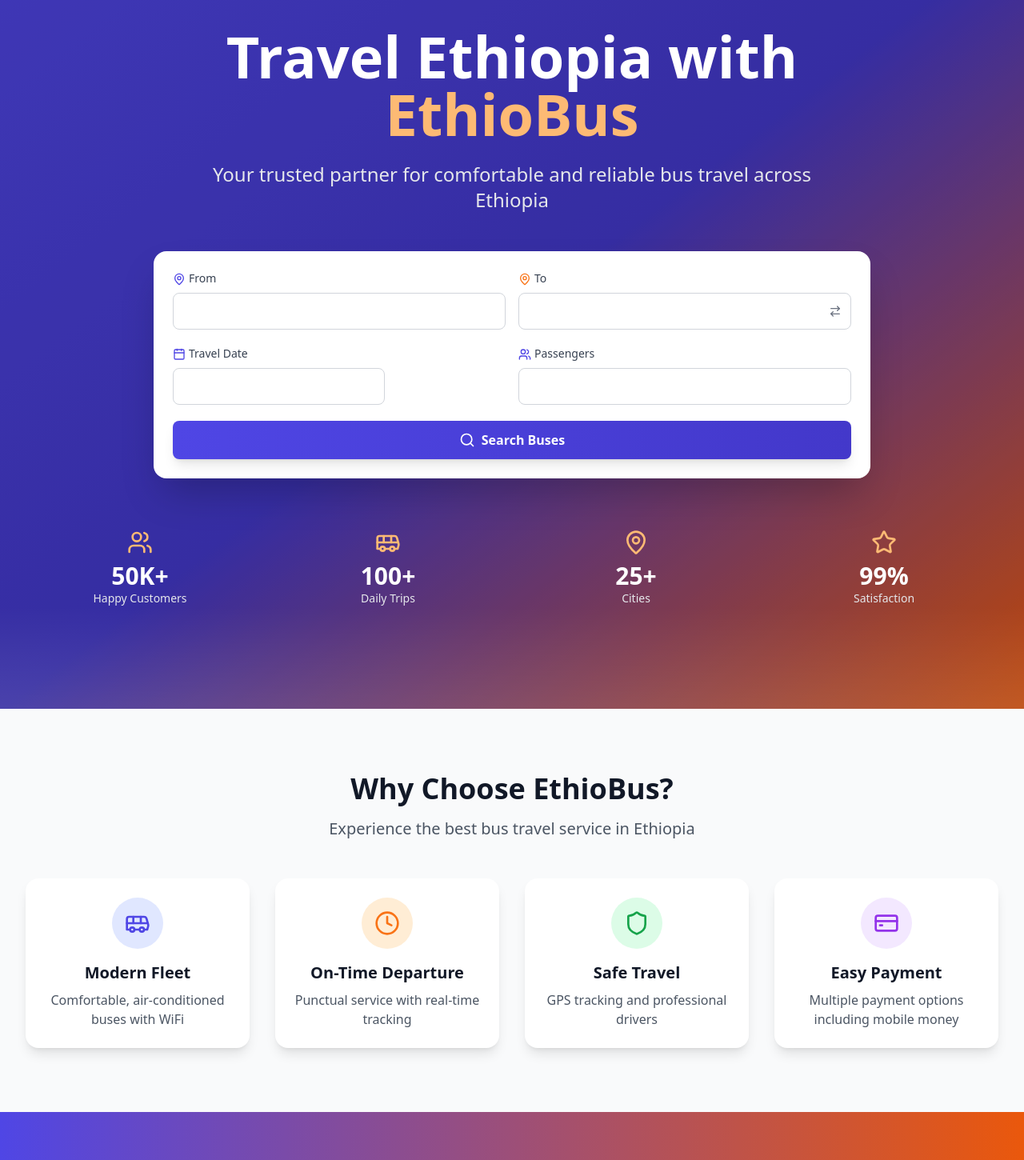
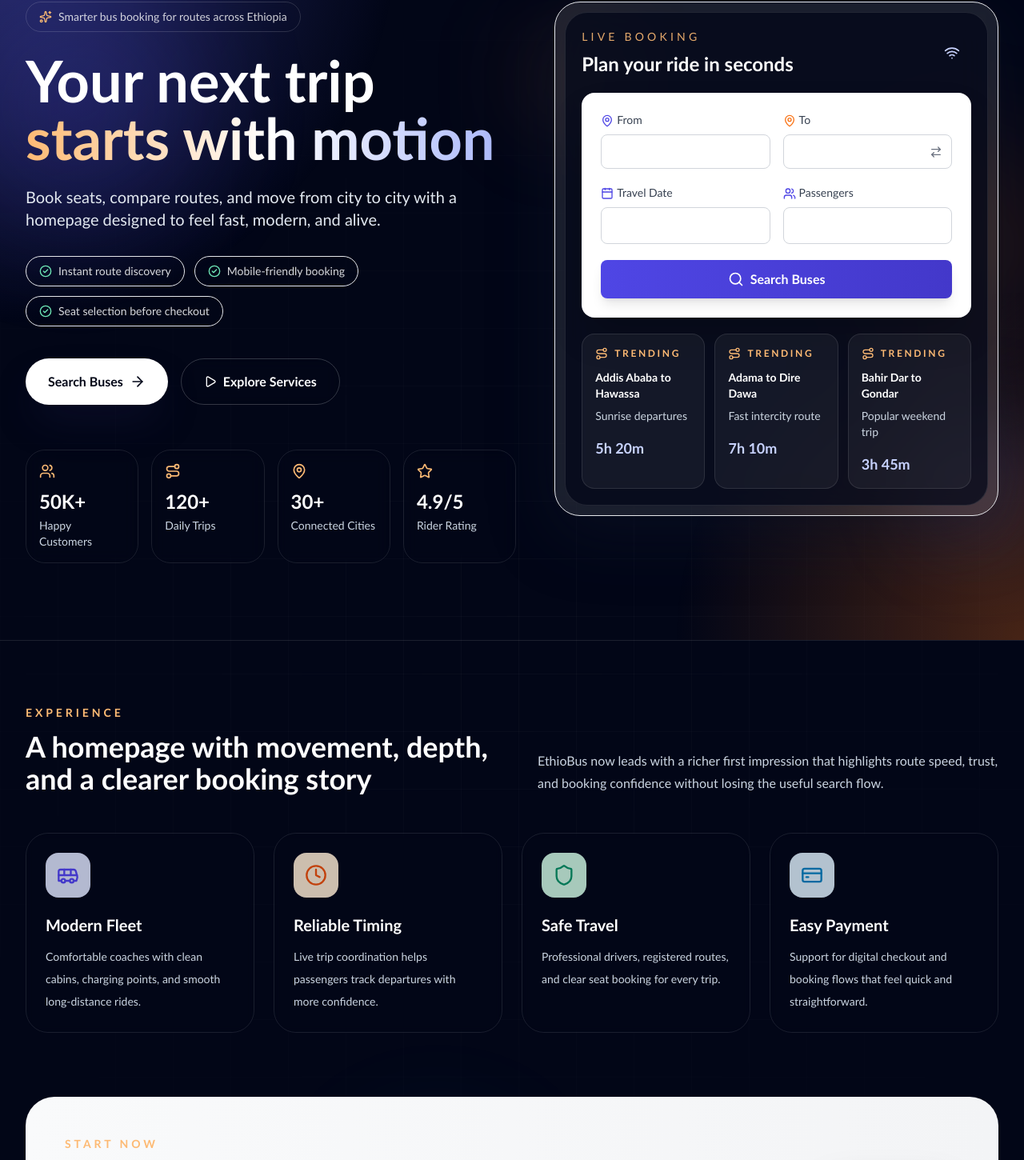
Before and after one commit to biruk2116/Bus-ticketing, a React (Vite) app in the folder frontend/: page / in a window 1280 px wide. Shown: the part 158-1608 px from the top of the page at 80% size. Built offline with nearby package versions, Linux system fonts and the light colour scheme.

Commit message:
feat: add animated homepage

```diff
--- a/frontend/src/components/Home.jsx
+++ b/frontend/src/components/Home.jsx
@@ -1,17 +1,20 @@
-// src/components/Home.jsx
 import React from 'react'
 import { motion } from 'framer-motion'
 import { useNavigate } from 'react-router-dom'
 import {
+  ArrowRight,
   Bus,
+  CheckCircle2,
   Clock,
-  Shield,
   CreditCard,
   MapPin,
-  Calendar,
-  ArrowRight,
+  Play,
+  Route,
+  Shield,
+  Sparkles,
   Star,
-  Users
+  Users,
+  Wifi,
 } from 'lucide-react'
 import BusSearch from './BusSearch'
 
@@ -22,158 +25,271 @@
     {
       icon: Bus,
       title: 'Modern Fleet',
-      description: 'Comfortable, air-conditioned buses with WiFi',
-      color: 'text-primary-600',
-      bgColor: 'bg-primary-100'
+      description:
+        'Comfortable coaches with clean cabins, charging points, and smooth long-distance rides.',
+      color: 'text-primary-700',
+      bgColor: 'bg-primary-100/80',
     },
     {
       icon: Clock,
-      title: 'On-Time Departure',
-      description: 'Punctual service with real-time tracking',
-      color: 'text-accent-500',
-      bgColor: 'bg-accent-100'
+      title: 'Reliable Timing',
+      description:
+        'Live trip coordination helps passengers track departures with more confidence.',
+      color: 'text-accent-700',
+      bgColor: 'bg-accent-100/80',
     },
     {
       icon: Shield,
       title: 'Safe Travel',
-      description: 'GPS tracking and professional drivers',
-      color: 'text-green-600',
-      bgColor: 'bg-green-100'
+      description:
+        'Professional drivers, registered routes, and clear seat booking for every trip.',
+      color: 'text-emerald-700',
+      bgColor: 'bg-emerald-100/80',
     },
     {
       icon: CreditCard,
       title: 'Easy Payment',
-      description: 'Multiple payment options including mobile money',
-      color: 'text-purple-600',
-      bgColor: 'bg-purple-100'
-    }
+      description:
+        'Support for digital checkout and booking flows that feel quick and straightforward.',
+      color: 'text-sky-700',
+      bgColor: 'bg-sky-100/80',
+    },
   ]
 
   const stats = [
     { value: '50K+', label: 'Happy Customers', icon: Users },
-    { value: '100+', label: 'Daily Trips', icon: Bus },
-    { value: '25+', label: 'Cities', icon: MapPin },
-    { value: '99%', label: 'Satisfaction', icon: Star },
+    { value: '120+', label: 'Daily Trips', icon: Route },
+    { value: '30+', label: 'Connected Cities', icon: MapPin },
+    { value: '4.9/5', label: 'Rider Rating', icon: Star },
+  ]
+
+  const highlights = [
+    'Instant route discovery',
+    'Mobile-friendly booking',
+    'Seat selection before checkout',
+  ]
+
+  const journeys = [
+    { route: 'Addis Ababa to Hawassa', time: '5h 20m', vibe: 'Sunrise departures' },
+    { route: 'Adama to Dire Dawa', time: '7h 10m', vibe: 'Fast intercity route' },
+    { route: 'Bahir Dar to Gondar', time: '3h 45m', vibe: 'Popular weekend trip' },
   ]
 
   return (
-    <div className="min-h-screen">
-      {/* Hero Section with Search */}
-      <section className="relative bg-gradient-to-br from-primary-600 via-primary-700 to-accent-600 text-white overflow-hidden">
-        <div className="absolute inset-0 bg-black/20" />
-        <div className="relative max-w-7xl mx-auto px-4 sm:px-6 lg:px-8 py-20 lg:py-32">
+    <div className="relative min-h-screen overflow-hidden bg-slate-950 text-white">
+      <div className="hero-grid absolute inset-0 opacity-40" />
+      <div className="hero-orb hero-orb-one" />
+      <div className="hero-orb hero-orb-two" />
+      <div className="hero-orb hero-orb-three" />
+
+      <section className="relative overflow-hidden border-b border-white/10">
+        <div className="absolute inset-0 bg-[radial-gradient(circle_at_top_left,_rgba(99,102,241,0.4),_transparent_32%),radial-gradient(circle_at_bottom_right,_rgba(249,115,22,0.28),_transparent_28%)]" />
+        <div className="relative mx-auto grid max-w-7xl gap-12 px-4 pb-20 pt-14 sm:px-6 lg:grid-cols-[1.05fr_0.95fr] lg:px-8 lg:pb-24 lg:pt-24">
           <motion.div
-            initial={{ opacity: 0, y: 20 }}
+            initial={{ opacity: 0, y: 32 }}
             animate={{ opacity: 1, y: 0 }}
-            transition={{ duration: 0.6 }}
-            className="text-center mb-12"
+            transition={{ duration: 0.7 }}
+            className="flex flex-col justify-center"
           >
-            <h1 className="text-5xl lg:text-7xl font-bold mb-6">
-              Travel Ethiopia with
-              <span className="block text-accent-300">EthioBus</span>
+            <div className="mb-6 inline-flex w-fit items-center gap-2 rounded-full border border-white/15 bg-white/8 px-4 py-2 text-sm text-white/80 backdrop-blur">
+              <Sparkles className="h-4 w-4 text-accent-300" />
+              Smarter bus booking for routes across Ethiopia
+            </div>
+
+            <h1 className="max-w-3xl text-5xl font-black leading-tight text-white sm:text-6xl lg:text-7xl">
+              Your next trip
+              <span className="block bg-gradient-to-r from-accent-300 via-white to-primary-300 bg-clip-text text-transparent">
+                starts with motion
+              </span>
             </h1>
-            <p className="text-xl lg:text-2xl text-gray-200 max-w-3xl mx-auto">
-              Your trusted partner for comfortable and reliable bus travel across Ethiopia
+
+            <p className="mt-6 max-w-2xl text-lg leading-8 text-slate-200 sm:text-xl">
+              Book seats, compare routes, and move from city to city with a homepage designed to
+              feel fast, modern, and alive.
             </p>
+
+            <div className="mt-8 flex flex-wrap gap-3">
+              {highlights.map((item) => (
+                <div
+                  key={item}
+                  className="inline-flex items-center gap-2 rounded-full border border-white/12 bg-white/8 px-4 py-2 text-sm text-white/85"
+                >
+                  <CheckCircle2 className="h-4 w-4 text-emerald-300" />
+                  {item}
+                </div>
+              ))}
+            </div>
+
+            <div className="mt-10 flex flex-col gap-4 sm:flex-row">
+              <motion.button
+                whileHover={{ scale: 1.03 }}
+                whileTap={{ scale: 0.98 }}
+                onClick={() => navigate('/search')}
+                className="inline-flex items-center justify-center gap-2 rounded-full bg-white px-7 py-4 text-base font-bold text-slate-950 shadow-2xl shadow-primary-950/40"
+              >
+                Search Buses
+                <ArrowRight className="h-5 w-5" />
+              </motion.button>
+              <motion.button
+                whileHover={{ scale: 1.03 }}
+                whileTap={{ scale: 0.98 }}
+                onClick={() => navigate('/services')}
+                className="inline-flex items-center justify-center gap-2 rounded-full border border-white/20 bg-white/8 px-7 py-4 text-base font-semibold text-white backdrop-blur"
+              >
+                <Play className="h-4 w-4" />
+                Explore Services
+              </motion.button>
+            </div>
+
+            <div className="mt-14 grid grid-cols-2 gap-4 sm:grid-cols-4">
+              {stats.map((stat, index) => (
+                <motion.div
+                  key={stat.label}
+                  initial={{ opacity: 0, y: 24 }}
+                  animate={{ opacity: 1, y: 0 }}
+                  transition={{ delay: 0.2 + index * 0.08, duration: 0.5 }}
+                  className="rounded-3xl border border-white/10 bg-white/6 p-4 backdrop-blur"
+                >
+                  <stat.icon className="mb-3 h-5 w-5 text-accent-300" />
+                  <div className="text-2xl font-black text-white">{stat.value}</div>
+                  <div className="mt-1 text-sm text-slate-300">{stat.label}</div>
+                </motion.div>
+              ))}
+            </div>
           </motion.div>
 
           <motion.div
-            initial={{ opacity: 0, y: 30 }}
+            initial={{ opacity: 0, scale: 0.96 }}
+            animate={{ opacity: 1, scale: 1 }}
+            transition={{ delay: 0.15, duration: 0.7 }}
+            className="relative"
+          >
+            <div className="absolute -left-8 top-12 hidden h-24 w-24 rounded-full bg-accent-400/20 blur-3xl lg:block" />
+            <div className="absolute -right-8 bottom-12 hidden h-28 w-28 rounded-full bg-primary-400/30 blur-3xl lg:block" />
+            <div className="relative rounded-[32px] border border-white/14 bg-white/10 p-3 shadow-[0_24px_80px_rgba(15,23,42,0.45)] backdrop-blur-xl">
+              <div className="rounded-[28px] border border-white/10 bg-slate-950/70 p-5">
+                <div className="mb-5 flex items-center justify-between">
+                  <div>
+                    <p className="text-sm uppercase tracking-[0.3em] text-accent-300/90">
+                      Live Booking
+                    </p>
+                    <h2 className="mt-2 text-2xl font-bold text-white">
+                      Plan your ride in seconds
+                    </h2>
+                  </div>
+                  <div className="flex h-12 w-12 items-center justify-center rounded-2xl bg-white/8">
+                    <Wifi className="h-5 w-5 text-primary-200" />
+                  </div>
+                </div>
+
+                <BusSearch compact />
+
+                <div className="mt-5 grid gap-3 md:grid-cols-3">
+                  {journeys.map((journey, index) => (
+                    <motion.div
+                      key={journey.route}
+                      initial={{ opacity: 0, y: 20 }}
                       animate={{ opacity: 1, y: 0 }}
-            transition={{ delay: 0.3, duration: 0.6 }}
+                      transition={{ delay: 0.3 + index * 0.1, duration: 0.5 }}
+                      className="rounded-2xl border border-white/10 bg-white/5 p-4"
                     >
-            <BusSearch compact />
+                      <div className="mb-3 flex items-center gap-2 text-accent-300">
+                        <Route className="h-4 w-4" />
+                        <span className="text-xs font-semibold uppercase tracking-[0.22em]">
+                          Trending
+                        </span>
+                      </div>
+                      <h3 className="text-sm font-semibold text-white">{journey.route}</h3>
+                      <p className="mt-2 text-sm text-slate-300">{journey.vibe}</p>
+                      <p className="mt-4 text-lg font-bold text-primary-200">{journey.time}</p>
                     </motion.div>
-
-          {/* Stats */}
-          <motion.div
-            initial={{ opacity: 0 }}
-            animate={{ opacity: 1 }}
-            transition={{ delay: 0.6 }}
-            className="grid grid-cols-2 lg:grid-cols-4 gap-6 mt-16"
-          >
-            {stats.map((stat, index) => (
-              <div key={index} className="text-center">
-                <stat.icon className="h-8 w-8 mx-auto mb-2 text-accent-300" />
-                <div className="text-3xl font-bold">{stat.value}</div>
-                <div className="text-sm text-gray-200">{stat.label}</div>
+                  ))}
                 </div>
-            ))}
+              </div>
+            </div>
           </motion.div>
         </div>
-
-        {/* Animated Background Buses */}
-        <div className="absolute bottom-0 left-0 right-0 h-32 bg-gradient-to-t from-white/10 to-transparent" />
       </section>
 
-      {/* Features Section */}
-      <section className="py-20 bg-gray-50 dark:bg-gray-800">
-        <div className="max-w-7xl mx-auto px-4 sm:px-6 lg:px-8">
+      <section className="relative py-20">
+        <div className="mx-auto max-w-7xl px-4 sm:px-6 lg:px-8">
           <motion.div
             initial={{ opacity: 0, y: 20 }}
             whileInView={{ opacity: 1, y: 0 }}
             transition={{ duration: 0.6 }}
             viewport={{ once: true }}
-            className="text-center mb-12"
+            className="mb-12 flex flex-col gap-5 lg:flex-row lg:items-end lg:justify-between"
           >
-            <h2 className="text-4xl font-bold text-gray-900 dark:text-white mb-4">
-              Why Choose EthioBus?
+            <div>
+              <p className="text-sm font-semibold uppercase tracking-[0.28em] text-accent-300">
+                Experience
+              </p>
+              <h2 className="mt-3 max-w-2xl text-4xl font-black text-white">
+                A homepage with movement, depth, and a clearer booking story
               </h2>
-            <p className="text-xl text-gray-600 dark:text-gray-300">
-              Experience the best bus travel service in Ethiopia
+            </div>
+            <p className="max-w-xl text-base leading-7 text-slate-300">
+              EthioBus now leads with a richer first impression that highlights route speed,
+              trust, and booking confidence without losing the useful search flow.
             </p>
           </motion.div>
 
-          <div className="grid grid-cols-1 md:grid-cols-2 lg:grid-cols-4 gap-8">
+          <div className="grid grid-cols-1 gap-6 md:grid-cols-2 xl:grid-cols-4">
             {features.map((feature, index) => (
               <motion.div
-                key={index}
-                initial={{ opacity: 0, y: 20 }}
+                key={feature.title}
+                initial={{ opacity: 0, y: 24 }}
                 whileInView={{ opacity: 1, y: 0 }}
-                transition={{ delay: index * 0.1 }}
+                transition={{ delay: index * 0.08, duration: 0.5 }}
                 viewport={{ once: true }}
-                whileHover={{ y: -8 }}
-                className="card p-6 text-center group cursor-pointer"
+                whileHover={{ y: -8, rotateX: 4 }}
+                className="group rounded-[28px] border border-white/10 bg-white/6 p-6 backdrop-blur-sm"
               >
-                <div className={`${feature.bgColor} w-16 h-16 rounded-full flex items-center justify-center mx-auto mb-4 group-hover:scale-110 transition-transform`}>
-                  <feature.icon className={`h-8 w-8 ${feature.color}`} />
+                <div
+                  className={`mb-5 flex h-14 w-14 items-center justify-center rounded-2xl ${feature.bgColor}`}
+                >
+                  <feature.icon className={`h-7 w-7 ${feature.color}`} />
                 </div>
-                <h3 className="text-xl font-bold mb-2 text-gray-900 dark:text-white">
-                  {feature.title}
-                </h3>
-                <p className="text-gray-600 dark:text-gray-400">
-                  {feature.description}
-                </p>
+                <h3 className="text-xl font-bold text-white">{feature.title}</h3>
+                <p className="mt-3 text-sm leading-7 text-slate-300">{feature.description}</p>
               </motion.div>
             ))}
           </div>
         </div>
       </section>
 
-      {/* CTA Section */}
-      <section className="py-20 bg-gradient-to-r from-primary-600 to-accent-600">
-        <div className="max-w-7xl mx-auto px-4 sm:px-6 lg:px-8 text-center">
+      <section className="relative pb-24">
+        <div className="mx-auto max-w-7xl px-4 sm:px-6 lg:px-8">
           <motion.div
-            initial={{ opacity: 0, scale: 0.9 }}
+            initial={{ opacity: 0, scale: 0.96 }}
             whileInView={{ opacity: 1, scale: 1 }}
             transition={{ duration: 0.6 }}
             viewport={{ once: true }}
+            className="overflow-hidden rounded-[36px] border border-white/10 bg-gradient-to-r from-primary-500/18 via-white/8 to-accent-500/18 p-8 backdrop-blur-xl lg:p-12"
           >
-            <h2 className="text-4xl font-bold text-white mb-4">
-              Ready to Start Your Journey?
+            <div className="flex flex-col gap-8 lg:flex-row lg:items-center lg:justify-between">
+              <div className="max-w-2xl">
+                <p className="text-sm font-semibold uppercase tracking-[0.28em] text-accent-300">
+                  Start Now
+                </p>
+                <h2 className="mt-3 text-4xl font-black text-white">
+                  Ready to turn this into a real trip?
                 </h2>
-            <p className="text-xl text-white/90 mb-8">
-              Book your bus ticket now and travel comfortably across Ethiopia
+                <p className="mt-4 text-lg leading-8 text-slate-200">
+                  Pick a route, choose your seat, and finish the booking flow in a few taps.
                 </p>
+              </div>
+
               <motion.button
-              whileHover={{ scale: 1.05 }}
-              whileTap={{ scale: 0.95 }}
+                whileHover={{ scale: 1.04 }}
+                whileTap={{ scale: 0.98 }}
                 onClick={() => navigate('/search')}
-              className="inline-flex items-center space-x-2 bg-white text-primary-600 font-bold py-4 px-8 rounded-full text-lg hover:shadow-xl transition-shadow"
+                className="inline-flex items-center justify-center gap-2 rounded-full bg-accent-400 px-8 py-4 text-base font-bold text-slate-950 shadow-2xl shadow-accent-950/30"
               >
-              <span>Search Buses Now</span>
+                Book a Seat
                 <ArrowRight className="h-5 w-5" />
               </motion.button>
+            </div>
           </motion.div>
         </div>
       </section>
--- a/frontend/src/index.css
+++ b/frontend/src/index.css
@@ -10,6 +10,7 @@
 
   body {
     @apply bg-gray-50 text-gray-900 dark:bg-gray-900 dark:text-gray-100;
+    font-family: "Trebuchet MS", "Segoe UI", sans-serif;
   }
 }
 
@@ -43,3 +44,57 @@
            transition-all duration-300 bg-white dark:bg-gray-700 dark:text-white;
   }
 }
+
+@layer utilities {
+  .hero-grid {
+    background-image:
+      linear-gradient(rgba(255, 255, 255, 0.07) 1px, transparent 1px),
+      linear-gradient(90deg, rgba(255, 255, 255, 0.07) 1px, transparent 1px);
+    background-size: 72px 72px;
+    mask-image: radial-gradient(circle at center, black, transparent 80%);
+  }
+
+  .hero-orb {
+    position: absolute;
+    border-radius: 9999px;
+    filter: blur(70px);
+    opacity: 0.55;
+    animation: drift 18s ease-in-out infinite;
+  }
+
+  .hero-orb-one {
+    top: 6rem;
+    left: -4rem;
+    width: 18rem;
+    height: 18rem;
+    background: rgba(79, 70, 229, 0.35);
+  }
+
+  .hero-orb-two {
+    top: 18rem;
+    right: -2rem;
+    width: 16rem;
+    height: 16rem;
+    background: rgba(249, 115, 22, 0.24);
+    animation-delay: -6s;
+  }
+
+  .hero-orb-three {
+    bottom: 3rem;
+    left: 34%;
+    width: 14rem;
+    height: 14rem;
+    background: rgba(56, 189, 248, 0.18);
+    animation-delay: -12s;
+  }
+}
+
+@keyframes drift {
+  0%,
+  100% {
+    transform: translate3d(0, 0, 0) scale(1);
+  }
+  50% {
+    transform: translate3d(24px, -18px, 0) scale(1.08);
+  }
+}
```
Lines whose indentation alone changed are shown as unchanged.
